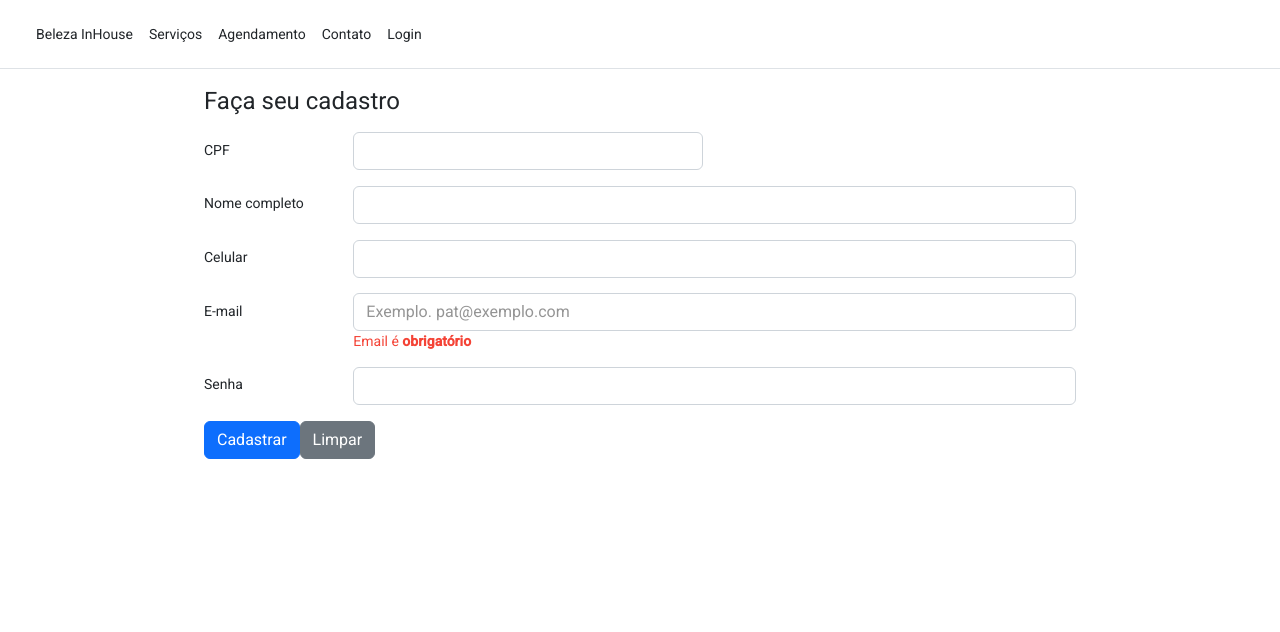
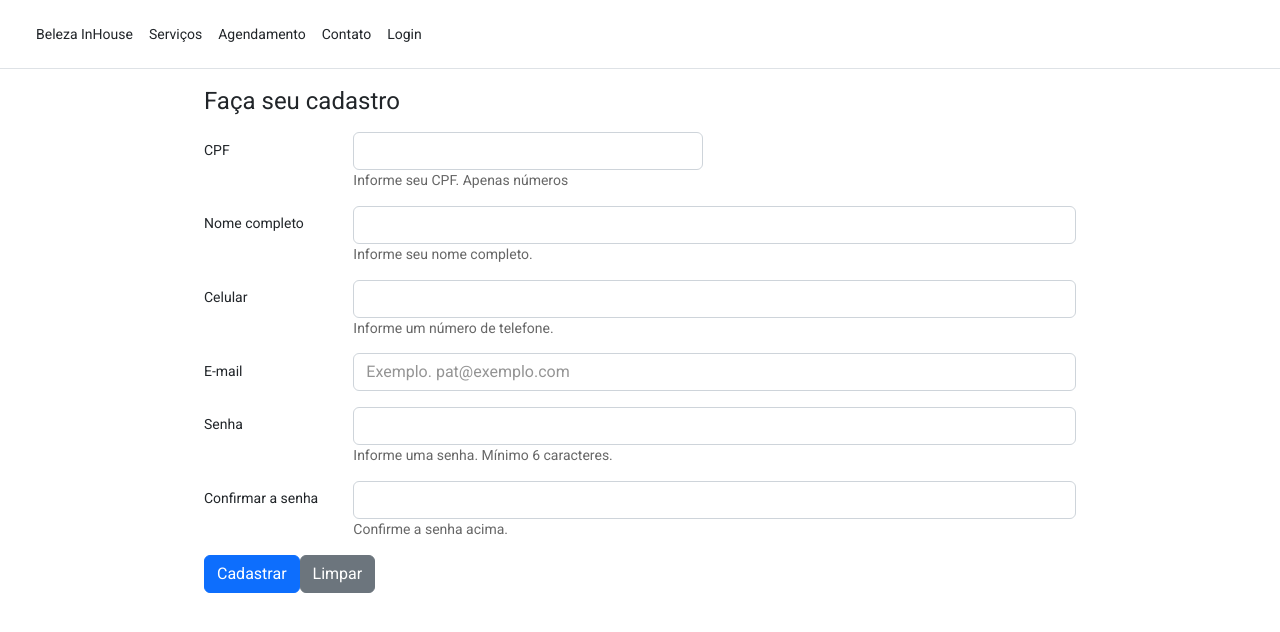
Before and after one commit to daniprimo/desafio-nodeJs, an Angular app in the folder frontend/: page /registry in a window 1280 px wide. Shown: the top 632 px of the page. Built offline with nearby package versions, Linux system fonts and the light colour scheme; no server answers.

Commit message:
Implements form validations and begins logic for login page

```diff
--- a/frontend/src/app/login/login.component.html
+++ b/frontend/src/app/login/login.component.html
@@ -1,22 +1,22 @@
 <div class="container" style="width: 70%">
   <h1>Faça seu login</h1>
-  <form class="container-md">
+  <form
+    class="container-md"
+    [formGroup]="form"
+    (ngSubmit)="logar(this.form.get('email')?.value)"
+  >
     <div class="mb-3">
       <label for="exampleInputEmail1" class="form-label">Email</label>
       <input
         type="email"
         class="form-control"
-        id="exampleInputEmail1"
+        formControlName="email"
         aria-describedby="emailHelp"
       />
     </div>
     <div class="mb-3">
       <label for="exampleInputPassword1" class="form-label">Senha</label>
-      <input type="password" class="form-control" id="exampleInputPassword1" />
-    </div>
-    <div class="mb-3 form-check">
-      <input type="checkbox" class="form-check-input" id="exampleCheck1" />
-      <label class="form-check-label" for="exampleCheck1">Check me out</label>
+      <input type="password" class="form-control" formControlName="password" />
     </div>
     <button type="submit" class="btn btn-primary">Entrar</button>
     <button class="btn btn-secondary" [routerLink]="['/registry']">
--- a/frontend/src/app/login/login.component.ts
+++ b/frontend/src/app/login/login.component.ts
@@ -1,15 +1,54 @@
+import { FormGroup, FormControl, Validators } from '@angular/forms';
+import { UserRegistryService } from './../user-registry/user-registry.service';
 import { Component, OnInit } from '@angular/core';
+import { User } from '../models/user.model';
 
 @Component({
   selector: 'app-login',
   templateUrl: './login.component.html',
-  styleUrls: ['./login.component.css']
+  styleUrls: ['./login.component.css'],
 })
 export class LoginComponent implements OnInit {
-
-  constructor() { }
+  form!: FormGroup;
+  users: User[] = [];
+  isConnected: boolean = false;
+  actualUser: User = new User();
+  constructor(private userRegistryService: UserRegistryService) {}
 
   ngOnInit(): void {
+    this.form = new FormGroup({
+      email: new FormControl('', {
+        validators: [Validators.required, Validators.email],
+      }),
+      password: new FormControl('', {
+        validators: [Validators.required, Validators.minLength(6)],
+      }),
+    });
   }
 
+  logar(email: string): boolean {
+    this.userRegistryService
+      .getUsers()
+      .subscribe((users) => (this.users = users));
+
+    for (let i = 0; i < this.users.length; i++) {
+      if (this.users[i].email === email) {
+        this.actualUser = this.users[i];
+      }
+    }
+
+    if (this.actualUser) {
+      if (this.actualUser.password === this.form.get('password')?.value) {
+        this.isConnected = true;
+        console.log('Você está logado');
+      } else {
+        console.log('Senha incorreta');
+      }
+    } else {
+      this.isConnected = false;
+      console.log('Usuário não registrado');
+    }
+
+    return this.isConnected;
+  }
 }
--- a/frontend/src/app/user-registry/user-registry.component.html
+++ b/frontend/src/app/user-registry/user-registry.component.html
@@ -12,12 +12,28 @@
           onkeypress="$(this).mask('000.000.000-00');"
           formControlName="cpf"
         />
+        <mat-hint>Informe seu CPF. Apenas números</mat-hint>
+        <mat-error
+          *ngIf="
+            form.get('cpf')!.hasError('cpf') ||
+            !form.get('cpf')!.hasError('required')
+          "
+          >{{ getErrorMessage("cpf") }}</mat-error
+        >
       </div>
     </div>
     <div class="row mb-3">
       <label for="name" class="col-sm-2 col-form-label">Nome completo</label>
       <div class="col-sm-10">
         <input type="text" class="form-control" formControlName="name" />
+        <mat-hint>Informe seu nome completo.</mat-hint>
+        <mat-error
+          *ngIf="
+            form.get('name')!.hasError('text') ||
+            !form.get('name')!.hasError('required')
+          "
+          >{{ getErrorMessage("name") }}</mat-error
+        >
       </div>
     </div>
     <div class="row mb-3">
@@ -29,6 +45,14 @@
           formControlName="phone"
           onkeypress="$(this).mask('(00)00000-0000');"
         />
+        <mat-hint>Informe um número de telefone.</mat-hint>
+        <mat-error
+          *ngIf="
+            form.get('phone')!.hasError('text') ||
+            !form.get('phone')!.hasError('required')
+          "
+          >{{ getErrorMessage("phone") }}</mat-error
+        >
       </div>
     </div>
     <div class="row mb-3">
@@ -47,11 +71,8 @@
             form.get('email')!.hasError('email') &&
             !form.get('email')!.hasError('required')
           "
-          >Por favor informe um e-mail válido.</mat-error
+          >{{ getErrorMessage("email") }}</mat-error
         >
-        <mat-error *ngIf="form.get('email')!.hasError('required')">
-          Email é <strong>obrigatório</strong>
-        </mat-error>
       </div>
     </div>
     <div class="row mb-3">
@@ -62,6 +83,34 @@
           class="form-control"
           formControlName="password"
         />
+        <mat-hint>Informe uma senha. Mínimo 6 caracteres.</mat-hint>
+        <mat-error
+          *ngIf="
+            form.get('password')!.hasError('password') ||
+            !form.get('password')!.hasError('required')
+          "
+          >{{ getErrorMessage("password") }}</mat-error
+        >
+      </div>
+    </div>
+    <div class="row mb-3">
+      <label for="password" class="col-sm-2 col-form-label"
+        >Confirmar a senha</label
+      >
+      <div class="col-sm-10">
+        <input
+          type="password"
+          class="form-control"
+          formControlName="checkPassword"
+        />
+        <mat-hint>Confirme a senha acima. </mat-hint>
+        <mat-error
+          *ngIf="
+            form.get('password')!.hasError('password') ||
+            !form.get('password')!.hasError('required')
+          "
+          >{{ getErrorMessage("checkPassword") }}</mat-error
+        >
       </div>
     </div>
 
--- a/frontend/src/app/user-registry/user-registry.component.ts
+++ b/frontend/src/app/user-registry/user-registry.component.ts
@@ -1,8 +1,9 @@
+import { Observable } from 'rxjs/internal/Observable';
 import { Component, OnInit } from '@angular/core';
 import { FormControl, FormGroup, Validators } from '@angular/forms';
-import { ActivatedRoute } from '@angular/router';
+import { ActivatedRoute, Router } from '@angular/router';
 import { User } from 'src/app/models/user.model';
-
+import { MatSnackBar } from '@angular/material/snack-bar';
 import { Address } from '../models/address.model';
 import { MyErrorStateMatcher } from '../shared/my-error-state-matcher.component';
 import { UserRegistryService } from './user-registry.service';
@@ -18,12 +19,15 @@ export class UserRegistryComponent implements OnInit {
   address!: Address;
   user!: User;
   users: User[] = [];
+  isRegistered: boolean = false;
 
   matcher = new MyErrorStateMatcher();
 
   constructor(
     public userRegistryService: UserRegistryService,
-    public route: ActivatedRoute
+    public route: ActivatedRoute,
+    public router: Router,
+    private _snackBar: MatSnackBar
   ) {}
 
   ngOnInit(): void {
@@ -48,6 +52,7 @@ export class UserRegistryComponent implements OnInit {
       phone: new FormControl(user.phone, {
         validators: [Validators.required, Validators.minLength(11)],
       }),
+      checkPassword: new FormControl('', { validators: [Validators.required] }),
     });
 
     this.user = user;
@@ -62,11 +67,74 @@ export class UserRegistryComponent implements OnInit {
     this.userRegistryService.getUsers().subscribe((users) => {
       users.forEach((user) => {
         this.users.push(user);
-        console.log(user);
       });
     });
   }
 
+  getUserByCpf(cpf: string) {
+    const user = this.userRegistryService
+      .getUserByCpf(cpf)
+      .subscribe((user) => {
+        this.user = user;
+      });
+    return user;
+  }
+
+  /*  onCheckPassword(password: string) {
+    if (password === this.form.get('password')?.value) {
+      return true;
+    } else {
+      return false;
+    }
+  } */
+
+  openSnackBar(message: string, action: string) {
+    this._snackBar.open(message, action);
+  }
+
+  getErrorMessage(field: string) {
+    switch (field) {
+      case 'cpf':
+        if (this.form.get('cpf')!.hasError('required')) {
+          return 'Você deve informar um CPF';
+        }
+        return this.form.get('cpf')!.hasError('text') ? 'CPF inválido' : '';
+        break;
+      case 'email':
+        if (this.form.get('email')!.hasError('required')) {
+          return 'Você deve informar um email';
+        }
+        return this.form.get('email')!.hasError('email')
+          ? 'Email inválido'
+          : '';
+        break;
+      case 'password':
+        if (this.form.get('password')!.hasError('required')) {
+          return 'Você deve informar uma senha';
+        }
+        return this.form.get('password')!.hasError('text')
+          ? 'Senha inválida'
+          : '';
+        break;
+      case 'name':
+        if (this.form.get('name')!.hasError('required')) {
+          return 'Você deve informar um nome com mais de 3 letras';
+        }
+        return this.form.get('name')!.hasError('text') ? 'Nome inválido' : '';
+        break;
+      case 'phone':
+        if (this.form.get('checkPassword')!.hasError('required')) {
+          return 'Você deve confirmar a senha';
+        }
+        return this.form.get('password') != this.form.get('checkPassword')
+          ? 'As senhas não conferem. Verifique e tente novamente.'
+          : '';
+        break;
+      default:
+        return 'Informação inválida. Verifique os campos do formulário.';
+        break;
+    }
+  }
   onSubmit() {
     const user: User = new User();
     user.cpf = this.form.get('cpf')?.value;
@@ -76,8 +144,19 @@ export class UserRegistryComponent implements OnInit {
     user.phone = this.form.get('phone')?.value;
 
     if (!this.form.invalid) {
-      this.add(user);
-      this.form.reset(new User());
+      if (this.getUserByCpf(user.cpf) != null) {
+        this.isRegistered = true;
+        this._snackBar.open('Usuário já cadastrado', 'Sair', {
+          duration: 2000,
+        });
+        this.form.reset();
+      }
+    } else {
+      this._snackBar.open(
+        'Você deve informar os dados para cadastrar',
+        'Sair',
+        { duration: 2000 }
+      );
     }
   }
 }
--- a/frontend/src/app/user-registry/user-registry.service.ts
+++ b/frontend/src/app/user-registry/user-registry.service.ts
@@ -1,6 +1,7 @@
 import { HttpClient, HttpHeaders } from '@angular/common/http';
 import { Injectable } from '@angular/core';
 import { Router } from '@angular/router';
+import { cp } from 'fs';
 import { Observable } from 'rxjs/internal/Observable';
 import { Subject } from 'rxjs/internal/Subject';
 import { tap } from 'rxjs/operators';
@@ -33,14 +34,7 @@ export class UserRegistryService {
     );
   }
 
-  /*  getUserByCpf(cpf: string) {
-    return this.http.get('http://localhost:3000/user/' + cpf, {
-      responseType: 'json',
-      withCredentials: false,
-      headers: new HttpHeaders({
-        'Content-Type': 'application/json',
-        'Access-Control-Allow-Origin': '*',
-      }),
-    });
-  } */
+  getUserByCpf(cpf: string): Observable<User> {
+    return this.http.get<User>(this.userUrl + `/${cpf}`);
+  }
 }
```
Also changed, not shown: frontend/src/app/app.module.ts (+4 -3 lines).
